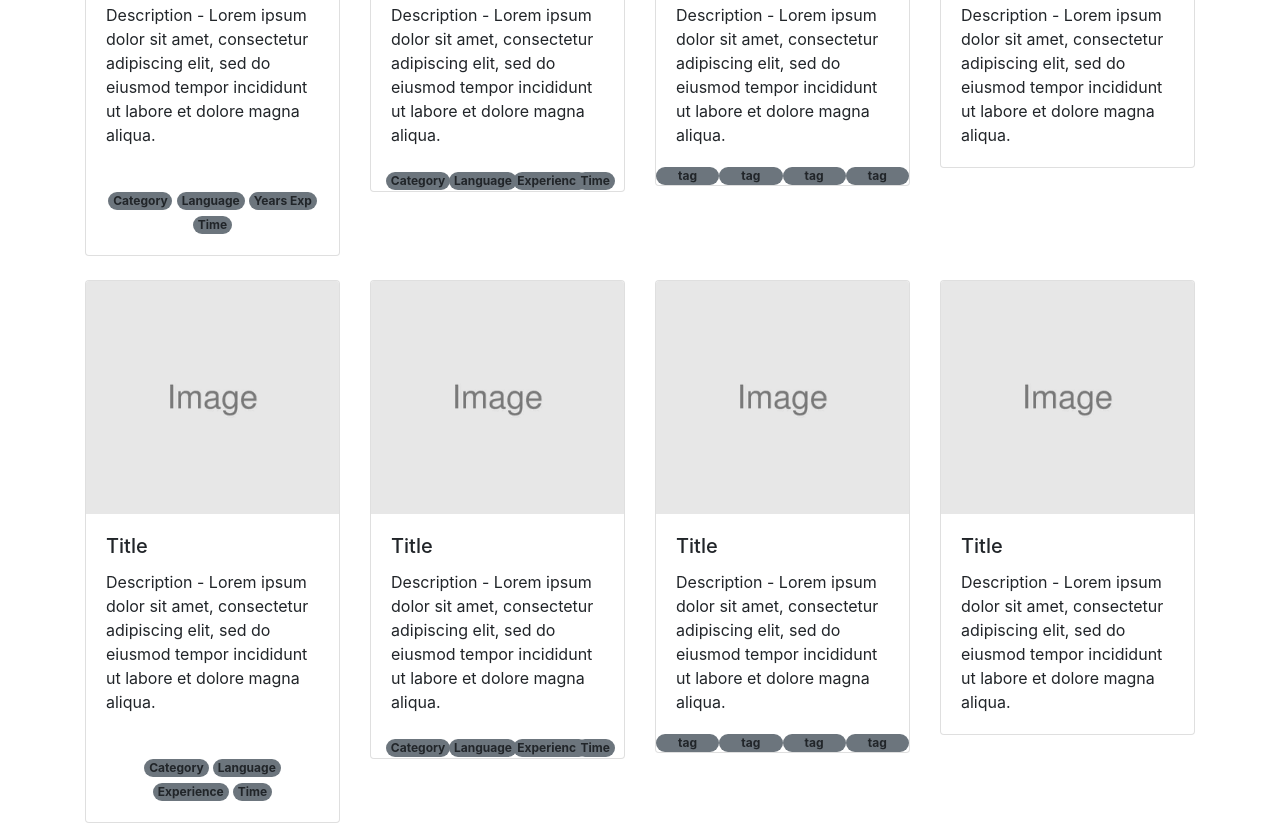
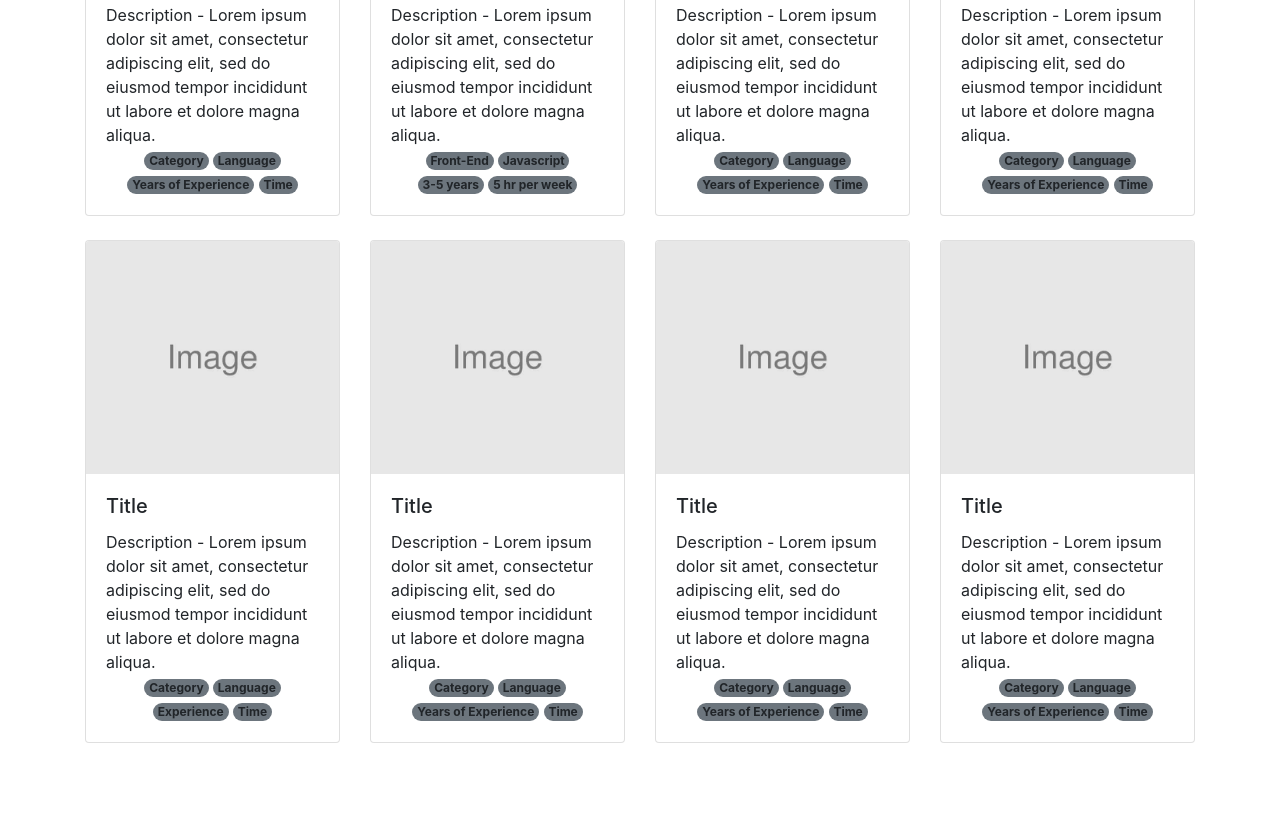
Before and after one commit to mikerchen/portfolio-proj, a website: page search_results.html in a window 1280 px wide. Shown: the part 498-1321 px from the top of the page. After the commit the page ends 1241 px from the top, so only its background shows below. Drawn offline with nearby package versions, Linux system fonts and the light colour scheme.

Commit message:
Brian Search Results Tags 9.16.21

```diff
--- a/search_results.html
+++ b/search_results.html
@@ -117,14 +117,14 @@
             <div class="col mb-4">
                 <div class="card">
                     <img src="img/placeholder-img.jpg" class="card-img-top" alt="...">
-                    <div class="card-body">
+                    <div class="card-body pb-0">
                       <h5 class="card-title">Title</h5>
                       <p class="card-text">Description - Lorem ipsum dolor sit amet, consectetur adipiscing elit, sed do eiusmod tempor incididunt ut labore et dolore magna aliqua.</p>
                     </div>
-                    <div class="card-body text-center">
+                    <div class="card-body text-center pt-0">
                         <span class="badge rounded-pill bg-secondary">Category</span>
                         <span class="badge rounded-pill bg-secondary">Language</span>
-                        <span class="badge rounded-pill bg-secondary">Years Exp</span>
+                        <span class="badge rounded-pill bg-secondary">Years of Experience</span>
                         <span class="badge rounded-pill bg-secondary">Time</span>
                     </div>
                   </div>
@@ -132,70 +132,56 @@
             <div class="col">
                 <div class="card">
                     <img src="img/placeholder-img.jpg" class="card-img-top" alt="...">
-                    <div class="card-body">
+                    <div class="card-body pb-0">
                       <h5 class="card-title">Title</h5>
                       <p class="card-text">Description - Lorem ipsum dolor sit amet, consectetur adipiscing elit, sed do eiusmod tempor incididunt ut labore et dolore magna aliqua.</p>
                     </div>
-                    <div class="container text-center">
-                        <div class="row row-cols-4 g-2">
-                            <div class="col">
-                                <span class="badge rounded-pill bg-secondary">Category</span>
-                            </div>
-                            <div class="col">
-                                <span class="badge rounded-pill bg-secondary">Language</span>
-                            </div>
-                            <div class="col">
-                                <span class="badge rounded-pill bg-secondary">Experience</span>
-                            </div>
-                            <div class="col">
-                                <span class="badge rounded-pill bg-secondary">Time</span>
-                            </div>
-                        </div>
+                    <div class="card-body text-center pt-0">
+                        <span class="badge rounded-pill bg-secondary">Front-End</span>
+                        <span class="badge rounded-pill bg-secondary">Javascript</span>
+                        <span class="badge rounded-pill bg-secondary">3-5 years</span>
+                        <span class="badge rounded-pill bg-secondary">5 hr per week</span>
                     </div>
                   </div>
             </div>
             <div class="col">
                 <div class="card">
                     <img src="img/placeholder-img.jpg" class="card-img-top" alt="...">
-                    <div class="card-body">
+                    <div class="card-body pb-0">
                       <h5 class="card-title">Title</h5>
                       <p class="card-text">Description - Lorem ipsum dolor sit amet, consectetur adipiscing elit, sed do eiusmod tempor incididunt ut labore et dolore magna aliqua.</p>
                     </div>
-                    <div class="container text-center">
-                        <div class="row row-cols-4 gx-4">
-                            <div class="col badge rounded-pill bg-secondary">
-                                tag
-                            </div>
-                            <div class="col badge rounded-pill bg-secondary">
-                                tag
-                            </div>
-                            <div class="col badge rounded-pill bg-secondary">
-                                tag
-                            </div>
-                            <div class="col badge rounded-pill bg-secondary">
-                                tag
-                            </div>
-                        </div>
+                    <div class="card-body text-center pt-0">
+                        <span class="badge rounded-pill bg-secondary">Category</span>
+                        <span class="badge rounded-pill bg-secondary">Language</span>
+                        <span class="badge rounded-pill bg-secondary">Years of Experience</span>
+                        <span class="badge rounded-pill bg-secondary">Time</span>
                     </div>
-                  </div>
+                </div>
             </div>
             <div class="col">
                 <div class="card">
                     <img src="img/placeholder-img.jpg" class="card-img-top" alt="...">
-                    <div class="card-body">
+                    <div class="card-body pb-0">
                       <h5 class="card-title">Title</h5>
                       <p class="card-text">Description - Lorem ipsum dolor sit amet, consectetur adipiscing elit, sed do eiusmod tempor incididunt ut labore et dolore magna aliqua.</p>
                     </div>
-                  </div>
+                    <div class="card-body text-center pt-0">
+                        <span class="badge rounded-pill bg-secondary">Category</span>
+                        <span class="badge rounded-pill bg-secondary">Language</span>
+                        <span class="badge rounded-pill bg-secondary">Years of Experience</span>
+                        <span class="badge rounded-pill bg-secondary">Time</span>
+                    </div>
+                </div>
             </div>
             <div class="col">
                 <div class="card">
                     <img src="img/placeholder-img.jpg" class="card-img-top" alt="...">
-                    <div class="card-body">
+                    <div class="card-body pb-0">
                       <h5 class="card-title">Title</h5>
                       <p class="card-text">Description - Lorem ipsum dolor sit amet, consectetur adipiscing elit, sed do eiusmod tempor incididunt ut labore et dolore magna aliqua.</p>
                     </div>
-                    <div class="card-body text-center">
+                    <div class="card-body text-center pt-0">
                         <span class="badge rounded-pill bg-secondary">Category</span>
                         <span class="badge rounded-pill bg-secondary">Language</span>
                         <span class="badge rounded-pill bg-secondary">Experience</span>
@@ -206,59 +192,45 @@
             <div class="col">
                 <div class="card">
                     <img src="img/placeholder-img.jpg" class="card-img-top" alt="...">
-                    <div class="card-body">
+                    <div class="card-body pb-0">
                       <h5 class="card-title">Title</h5>
                       <p class="card-text">Description - Lorem ipsum dolor sit amet, consectetur adipiscing elit, sed do eiusmod tempor incididunt ut labore et dolore magna aliqua.</p>
                     </div>
-                    <div class="container text-center">
-                        <div class="row row-cols-4 g-2">
-                            <div class="col">
-                                <span class="badge rounded-pill bg-secondary">Category</span>
-                            </div>
-                            <div class="col">
-                                <span class="badge rounded-pill bg-secondary">Language</span>
-                            </div>
-                            <div class="col">
-                                <span class="badge rounded-pill bg-secondary">Experience</span>
-                            </div>
-                            <div class="col">
-                                <span class="badge rounded-pill bg-secondary">Time</span>
-                            </div>
-                        </div>
+                    <div class="card-body text-center pt-0">
+                        <span class="badge rounded-pill bg-secondary">Category</span>
+                        <span class="badge rounded-pill bg-secondary">Language</span>
+                        <span class="badge rounded-pill bg-secondary">Years of Experience</span>
+                        <span class="badge rounded-pill bg-secondary">Time</span>
                     </div>
                   </div>
             </div>
             <div class="col">
                 <div class="card">
                     <img src="img/placeholder-img.jpg" class="card-img-top" alt="...">
-                    <div class="card-body">
+                    <div class="card-body pb-0">
                       <h5 class="card-title">Title</h5>
                       <p class="card-text">Description - Lorem ipsum dolor sit amet, consectetur adipiscing elit, sed do eiusmod tempor incididunt ut labore et dolore magna aliqua.</p>
                     </div>
-                    <div class="container text-center">
-                        <div class="row row-cols-4 gx-4">
-                            <div class="col badge rounded-pill bg-secondary">
-                                tag
-                            </div>
-                            <div class="col badge rounded-pill bg-secondary">
-                                tag
-                            </div>
-                            <div class="col badge rounded-pill bg-secondary">
-                                tag
-                            </div>
-                            <div class="col badge rounded-pill bg-secondary">
-                                tag
-                            </div>
-                        </div>
+                    <div class="card-body text-center pt-0">
+                        <span class="badge rounded-pill bg-secondary">Category</span>
+                        <span class="badge rounded-pill bg-secondary">Language</span>
+                        <span class="badge rounded-pill bg-secondary">Years of Experience</span>
+                        <span class="badge rounded-pill bg-secondary">Time</span>
                     </div>
                   </div>
             </div>
             <div class="col">
                 <div class="card">
                     <img src="img/placeholder-img.jpg" class="card-img-top" alt="...">
-                    <div class="card-body">
+                    <div class="card-body pb-0">
                       <h5 class="card-title">Title</h5>
                       <p class="card-text">Description - Lorem ipsum dolor sit amet, consectetur adipiscing elit, sed do eiusmod tempor incididunt ut labore et dolore magna aliqua.</p>
+                    </div>
+                    <div class="card-body text-center pt-0">
+                        <span class="badge rounded-pill bg-secondary">Category</span>
+                        <span class="badge rounded-pill bg-secondary">Language</span>
+                        <span class="badge rounded-pill bg-secondary">Years of Experience</span>
+                        <span class="badge rounded-pill bg-secondary">Time</span>
                     </div>
                   </div>
             </div>
```
